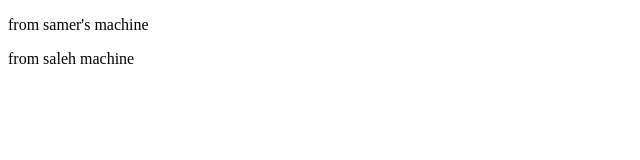
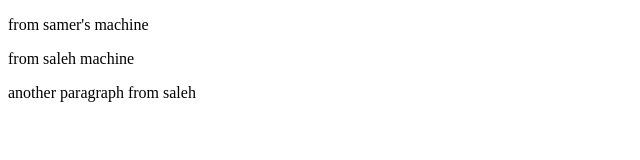
Before and after one commit to samer-allaham/pair-practice, a plain HTML site: page index.html in a window 1280 px wide. Shown: the whole page, without its empty margins (0-640 px from the left). Drawn offline with Linux system fonts and the light colour scheme.

Commit message:
new-changes

```diff
--- a/index.html
+++ b/index.html
@@ -9,5 +9,7 @@
 <body>
     <p>from samer's machine</p>
     <p>from saleh machine</p>
+    <p>another paragraph from saleh</p>
+
 </body>
 </html>
```
